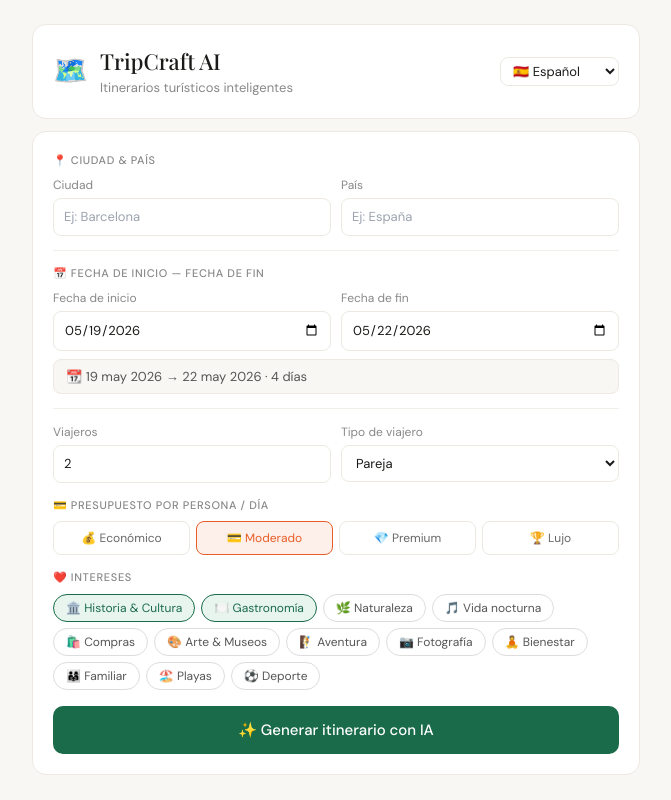
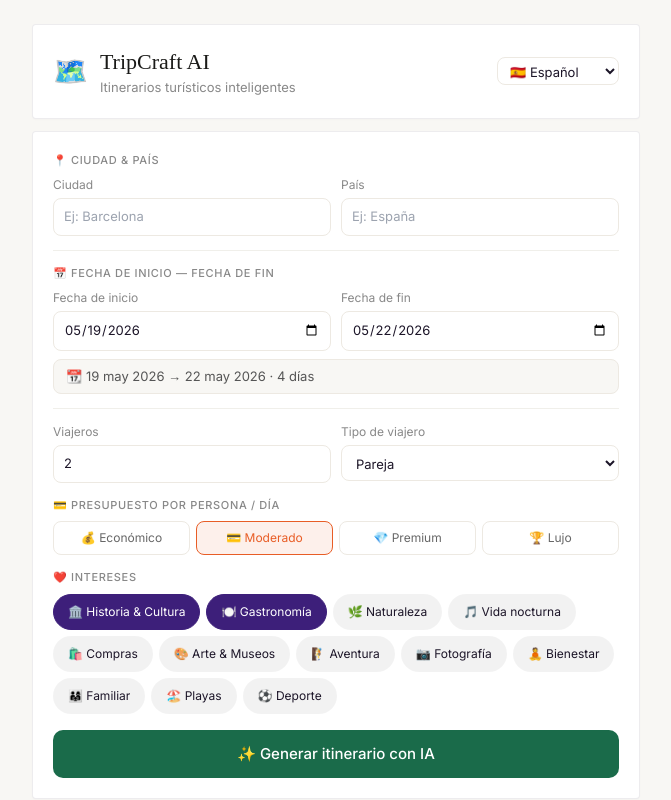
Before and after one commit to eduardodaza/viajes, a Next.js app: page / in a window 1280 px wide. Shown: the whole page, without its empty margins (304-975 px from the left). Built offline with nearby package versions, Linux system fonts and the light colour scheme.

Commit message:
Update globals.css

```diff
--- a/src/styles/globals.css
+++ b/src/styles/globals.css
@@ -1,64 +1,75 @@
-@import url('https://fonts.googleapis.com/css2?family=Playfair+Display:wght@400;500;600&family=DM+Sans:wght@300;400;500&display=swap');
+@import url("https://fonts.googleapis.com/css2?family=Cormorant+Garamond:ital,wght@1,600&family=Inter:wght@400;500;600&family=JetBrains+Mono:wght@400;500&display=swap");
 
 @tailwind base;
 @tailwind components;
 @tailwind utilities;
 
 :root {
-  --brand: #1a6b4a;
-  --brand-light: #e8f5ef;
-  --accent: #e85d26;
-  --accent-light: #fdf0eb;
+  color-scheme: light;
 }
 
-* { box-sizing: border-box; }
-
+html,
 body {
-  font-family: 'DM Sans', system-ui, sans-serif;
-  background: #f8f7f4;
-  color: #1a1a18;
+  background: hsl(260 20% 98%);
+  color: hsl(260 30% 12%);
+  font-family: Inter, system-ui, sans-serif;
+  -webkit-font-smoothing: antialiased;
 }
 
-/* ─── Chip / Badge ────────────────────────────────── */
-.chip {
-  display: inline-flex; align-items: center; gap: 4px;
-  padding: 4px 12px; border-radius: 20px; font-size: 12px;
-  border: 1px solid #ddd; cursor: pointer;
-  transition: all 0.15s; user-select: none;
-  background: white; color: #555;
-}
-.chip.on { background: var(--brand-light); border-color: var(--brand); color: var(--brand); }
-
-/* ─── Timeline ────────────────────────────────────── */
-.tl-item { display: flex; border-bottom: 1px solid #f0efea; }
-.tl-item:last-child { border-bottom: none; }
-.tl-time {
-  width: 66px; min-width: 66px; padding: 12px 8px 12px 16px;
-  font-size: 11px; font-weight: 500; color: #888;
-  border-right: 1px solid #f0efea; padding-top: 14px;
-}
-.tl-body { flex: 1; padding: 10px 14px; }
-
-/* ─── Type badges ─────────────────────────────────── */
-.badge {
-  display: inline-flex; align-items: center; gap: 3px;
-  font-size: 10px; padding: 2px 8px; border-radius: 10px;
-  margin-bottom: 4px; font-weight: 500;
-}
-.badge-sight  { background: #e8f5ef; color: #0f6e56; }
-.badge-food   { background: #faeeda; color: #633806; }
-.badge-move   { background: #f4f4f2; color: #666; }
-.badge-night  { background: #eeedfe; color: #3c3489; }
-.badge-beach  { background: #e6f1fb; color: #0c447c; }
-.badge-alert  { background: #fcebeb; color: #a32d2d; }
-
-/* ─── Cards ───────────────────────────────────────── */
-.card {
-  background: white; border-radius: 14px;
-  border: 1px solid #ede9e2; padding: 1.25rem;
+::selection {
+  background: hsl(12 85% 55% / 0.2);
 }
 
-/* ─── Scrollbar ───────────────────────────────────── */
-::-webkit-scrollbar { width: 6px; height: 6px; }
-::-webkit-scrollbar-track { background: transparent; }
-::-webkit-scrollbar-thumb { background: #ddd; border-radius: 3px; }
+/* Legacy helpers used inside ItineraryView (kept for backwards compatibility) */
+.card {
+  background: #fff;
+  border: 1px solid hsl(260 30% 12% / 0.08);
+  border-radius: 4px;
+  padding: 20px;
+  box-shadow: 0 1px 2px rgba(0, 0, 0, 0.02);
+}
+
+.chip {
+  display: inline-flex;
+  align-items: center;
+  padding: 8px 14px;
+  background: rgba(0, 0, 0, 0.05);
+  color: hsl(260 30% 12%);
+  font-size: 12px;
+  border-radius: 999px;
+  border: 1px solid transparent;
+  cursor: pointer;
+  transition: all 0.15s ease;
+  user-select: none;
+}
+.chip:hover {
+  border-color: hsl(12 85% 55%);
+}
+.chip.on {
+  background: hsl(260 60% 30%);
+  color: #fff;
+  border-color: hsl(260 60% 30%);
+}
+
+.tl-item {
+  display: grid;
+  grid-template-columns: 64px 1fr;
+  gap: 14px;
+  padding: 12px 16px;
+  border-top: 1px solid #f0efea;
+}
+.tl-time {
+  font-family: "JetBrains Mono", monospace;
+  font-size: 11px;
+  color: hsl(260 10% 45%);
+  padding-top: 2px;
+}
+.tl-body {
+  min-width: 0;
+}
+
+@keyframes spin {
+  to {
+    transform: rotate(360deg);
+  }
+}
```
